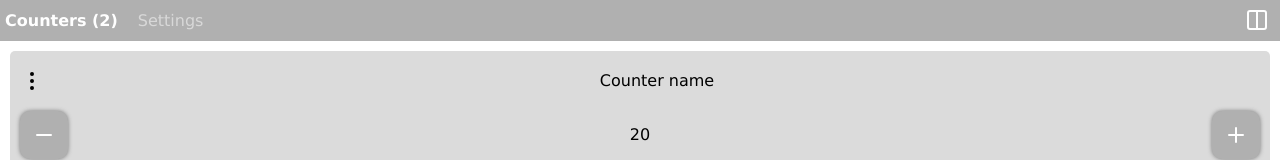
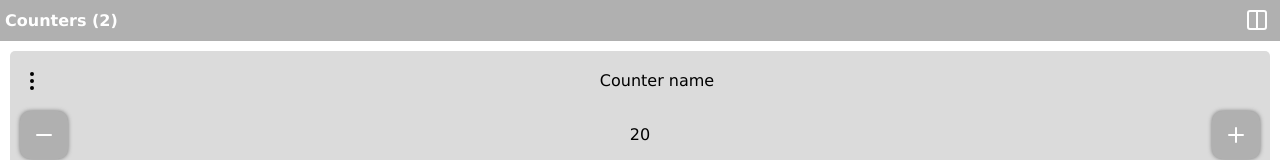
Before and after one commit to aurock-dev/counter, a Vue app: page / in a window 1280 px wide. Shown: the top 160 px of the page. Built offline with nearby package versions, Linux system fonts and the light colour scheme.

Commit message:
♻️ comment settings route

```diff
--- a/src/components/Header.vue
+++ b/src/components/Header.vue
@@ -21,7 +21,7 @@ const toggleRow = () => {
                 Counters
                 <span v-if="store.counters > 0">({{ store.counters }})</span>
             </RouterLink>
-            <RouterLink class="header__link" to="/settings">Settings</RouterLink>
+            <!-- <RouterLink class="header__link" to="/settings">Settings</RouterLink> -->
         </div>
         <div>
             <button v-if="store.columnCount == 1" class="--btn-icon" @click="toggleColumn">
```
